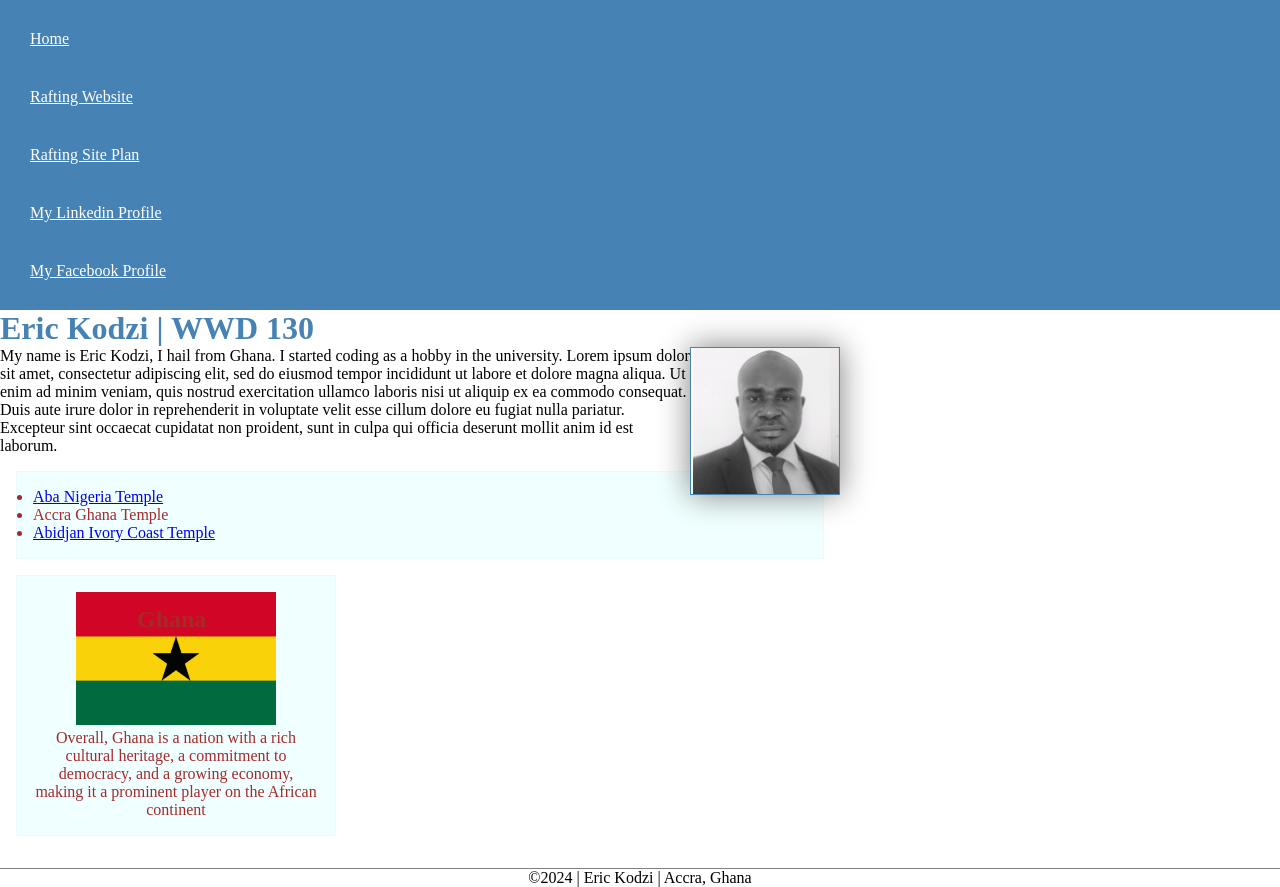
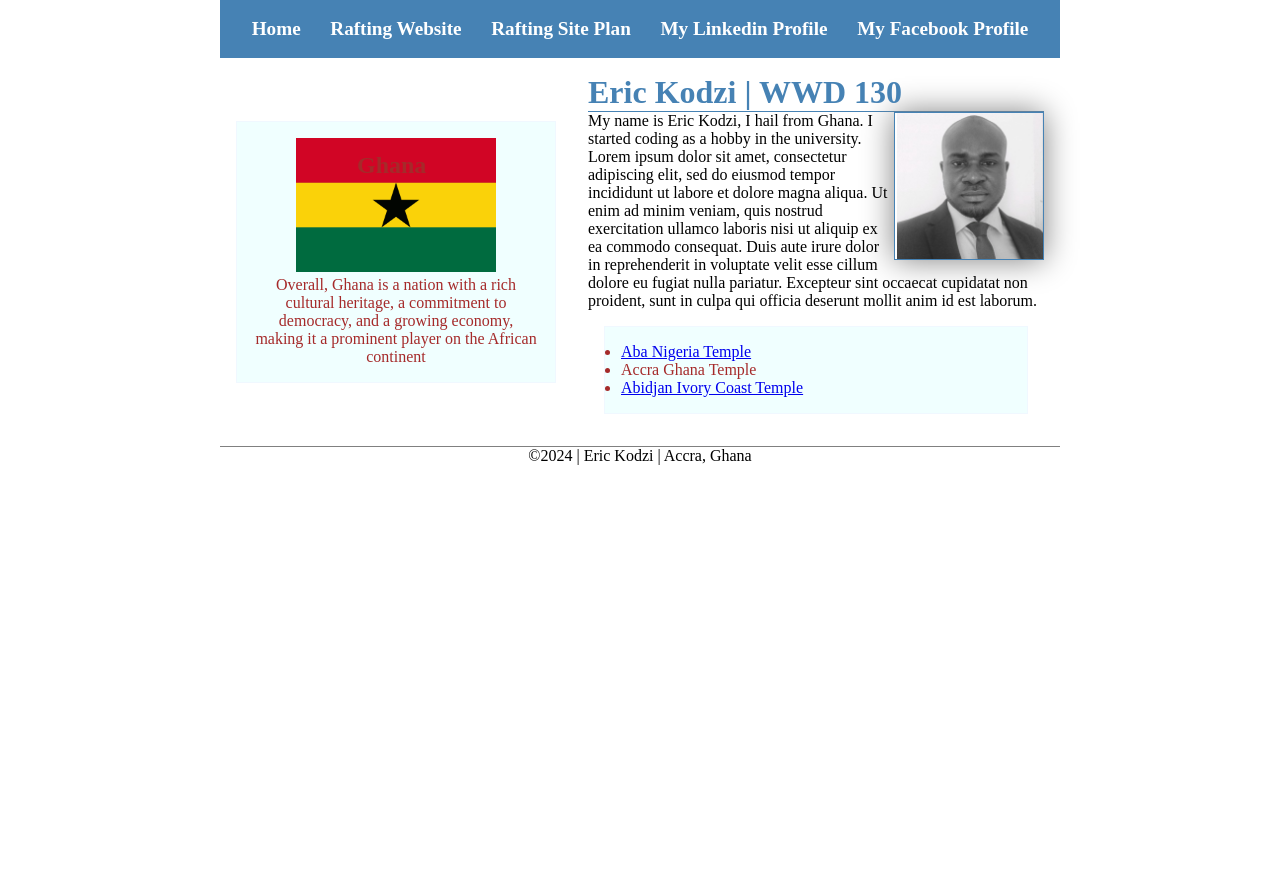
Before and after one commit to ericyaok/wdd130, a plain HTML site: page index.html in a window 1280 px wide. After the commit the page ends 800 px from the top, so only its background shows below. Drawn offline with Linux system fonts and the light colour scheme.

Commit message:
homepage enhancement

```diff
--- a/index.html
+++ b/index.html
@@ -18,6 +18,7 @@
                 <a href="https://web.facebook.com/?_rdc=1&_rdr">My Facebook Profile</a>
             </nav>
         </header>
+        <div class="grid">
         <main>
             <h1>Eric Kodzi | WWD 130</h1>
             <img src="images/profile.jpg" alt="eric-kodzi" width="200">
@@ -35,6 +36,7 @@
             <img src="images/flag.png" alt="Ghana flag">
             <p>Overall, Ghana is a nation with a rich cultural heritage, a commitment to democracy, and a growing economy, making it a prominent player on the African continent</p>
         </aside>
+        </div>
         <footer>
             <p>&copy;2024 | Eric Kodzi | Accra, Ghana</p>
         </footer>
--- a/styles/styles.css
+++ b/styles/styles.css
@@ -7,16 +7,23 @@
 nav {
     background-color: steelblue;
     padding: 10px;
+    display: flex;
+    justify-content: space-evenly;
+    align-items: center;
 }
 
 nav a {
     color: white;
     display: block;
-    padding: 20px;
+    padding: 0.5rem;
+    text-decoration: none;
+    font-size: 1.2rem;
+    font-weight: 700;
 }
 
 h1 {
     color: steelblue;
+    border-bottom: 1px solid steelblue;
 }
 
 main img {
@@ -64,6 +71,26 @@ footer {
     border-top: 1px solid gray;
 }
 
+header , footer, .grid {
+    max-width: 840px;
+    margin: 0 auto;
+}
+.grid {
+    display: grid;
+    align-items: center;
+}
+
+main {
+    grid-column: 2/3;
+    margin: 1rem;
+}
+
+aside {
+    width: 20rem;
+    position: relative;
+    grid-column: 1/2;
+    grid-row: 1/2;
+}
 /* Class Selectors */
 .box {
     margin: 1rem;
```
